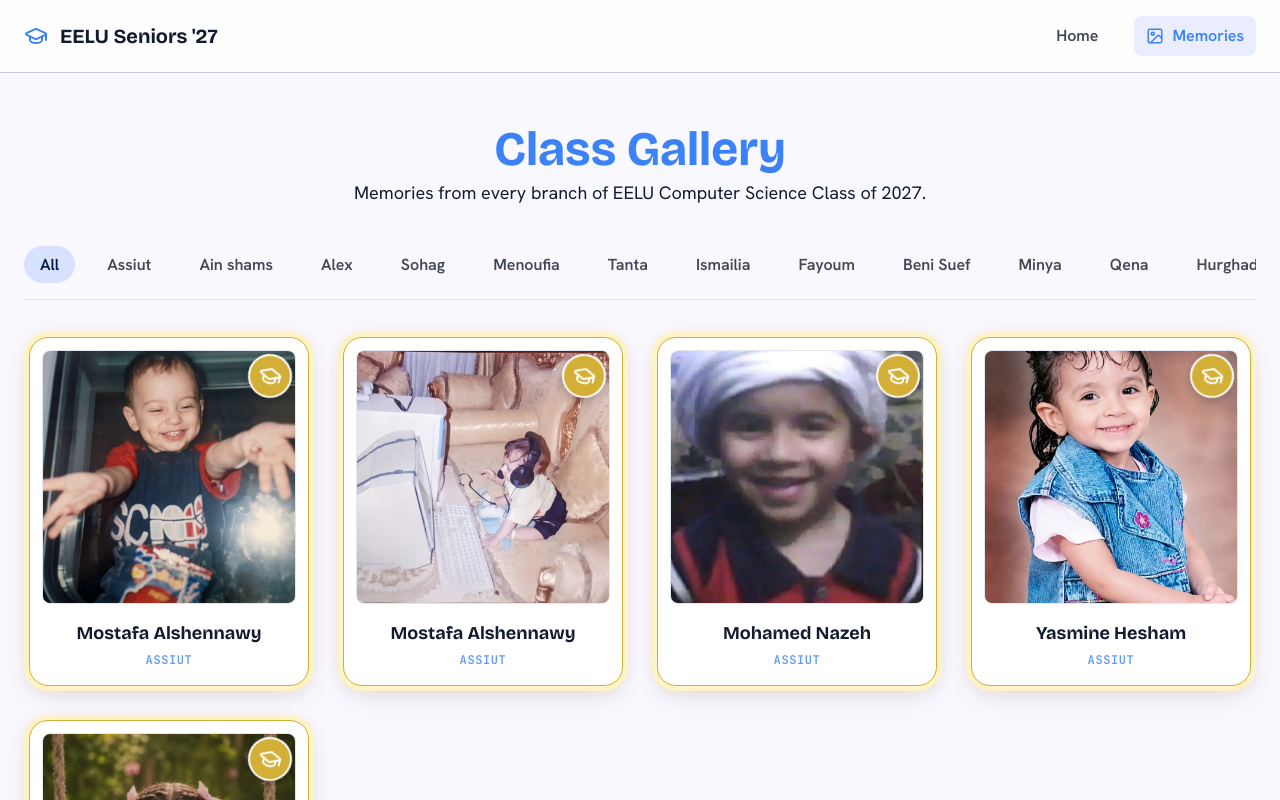
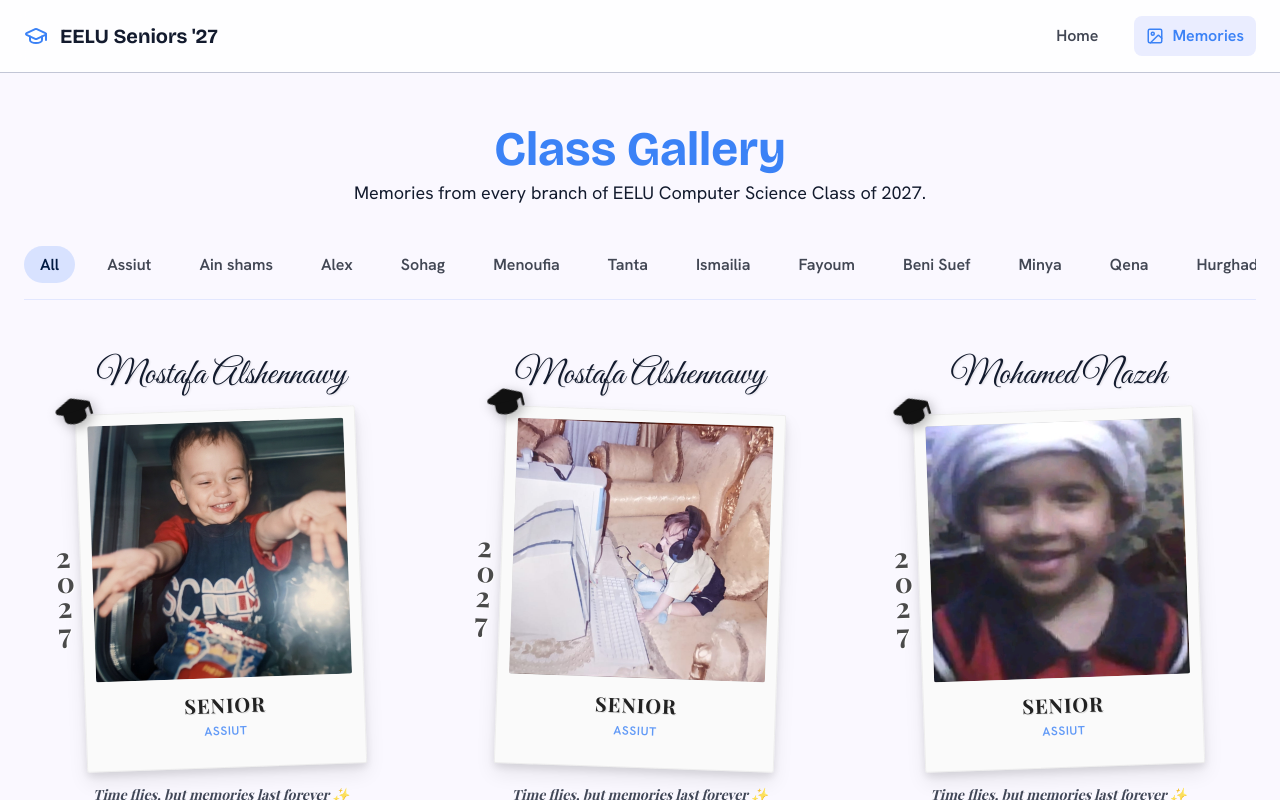
Before and after one commit to MostafaAlshennawy1/eelu-seniors-2027, a React (Vite) app: page /#/ in a window 1280 px wide. Both pictures are taken after a click on the button "Explore Memories Gallery". Shown: the top 800 px of the page. Built offline with nearby package versions, Linux system fonts and the light colour scheme.

Commit message:
Implement vintage polaroid scrapbook design for gallery items

```diff
--- a/src/components/LightboxGallery.css
+++ b/src/components/LightboxGallery.css
@@ -1,67 +1,101 @@
+@import url('https://fonts.googleapis.com/css2?family=Great+Vibes&family=Playfair+Display:wght@700&display=swap');
+
 .gallery-container {
   margin-top: var(--stack-md);
 }
 
 .gallery-grid {
   display: grid;
-  grid-template-columns: repeat(auto-fill, minmax(280px, 1fr));
-  gap: 24px;
+  grid-template-columns: repeat(auto-fill, minmax(300px, 1fr));
+  gap: 40px 24px;
 }
 
-.gallery-item {
+.scrapbook-wrapper {
+  display: flex;
+  flex-direction: column;
+  align-items: center;
+  position: relative;
   cursor: pointer;
-  border-radius: var(--rounded-lg);
-  overflow: hidden;
-  position: relative;
-  transition: transform 0.3s ease, box-shadow 0.3s ease, border-color 0.3s ease, outline-color 0.3s ease;
+  padding: 16px;
+  background-color: transparent;
+  transition: transform 0.3s ease;
 }
 
-.gallery-item.graduation-frame {
-  border: 6px solid #fef3c7; /* Inner matting color */
-  outline: 1px solid #d4af37; /* Thin outer gold rim */
-  outline-offset: -6px;
-  background-color: #ffffff;
-  box-shadow: 0 10px 25px -5px rgba(0, 0, 0, 0.1), 0 0 15px rgba(212, 175, 55, 0.1);
+.scrapbook-wrapper:hover {
+  transform: scale(1.02);
 }
 
-.gallery-item.graduation-frame:hover {
-  transform: translateY(-8px);
-  border-color: #fde68a;
-  outline-color: #b45309;
-  box-shadow: 0 20px 40px -10px rgba(212, 175, 55, 0.25);
+.scrapbook-title {
+  font-family: 'Great Vibes', cursive;
+  font-size: 36px;
+  color: var(--on-surface);
+  margin-bottom: 8px;
+  text-shadow: 1px 1px 2px rgba(0,0,0,0.1);
+  z-index: 5;
+}
+
+.gallery-item.polaroid-frame {
+  background-color: #fafafa;
+  padding: 12px 12px 24px 12px; /* Thick bottom border */
+  border-radius: 2px;
+  box-shadow:
+    0 4px 8px rgba(0,0,0,0.1),
+    0 10px 20px rgba(0,0,0,0.08),
+    inset 0 0 0 1px rgba(0,0,0,0.05);
+  position: relative;
+  transform: rotate(-2deg); /* Slight tilt for scrapbook feel */
+  transition: transform 0.3s ease, box-shadow 0.3s ease;
+  width: 100%;
+  max-width: 280px;
+}
+
+.scrapbook-wrapper:nth-child(even) .gallery-item.polaroid-frame {
+  transform: rotate(2deg);
+}
+
+.scrapbook-wrapper:hover .gallery-item.polaroid-frame {
+  box-shadow:
+    0 8px 16px rgba(0,0,0,0.15),
+    0 15px 30px rgba(0,0,0,0.1);
 }
 
 .grad-cap-decoration {
   position: absolute;
-  top: 16px;
-  right: 16px;
-  background-color: #d4af37;
-  color: white;
-  width: 44px;
-  height: 44px;
-  border-radius: 50%;
-  display: flex;
-  align-items: center;
-  justify-content: center;
+  top: -24px;
+  left: -20px;
   z-index: 10;
-  box-shadow: 0 4px 10px rgba(0,0,0,0.2);
-  border: 2px solid white;
-  transform: rotate(15deg);
-  transition: transform 0.3s ease, background-color 0.3s ease;
+  transform: rotate(-15deg);
+  filter: drop-shadow(2px 4px 6px rgba(0,0,0,0.3));
+  transition: transform 0.3s ease;
 }
 
-.gallery-item.graduation-frame:hover .grad-cap-decoration {
-  transform: rotate(0deg) scale(1.1);
-  background-color: #b45309;
+.scrapbook-wrapper:hover .grad-cap-decoration {
+  transform: rotate(-25deg) scale(1.1);
+}
+
+.year-decoration {
+  position: absolute;
+  left: -24px;
+  top: 50%;
+  transform: translateY(-50%);
+  display: flex;
+  flex-direction: column;
+  font-family: 'Playfair Display', serif;
+  font-size: 28px;
+  font-weight: 700;
+  color: #4a4a4a;
+  text-shadow: 1px 1px 0px rgba(255,255,255,0.8);
+  line-height: 0.9;
+  z-index: 5;
 }
 
 .gallery-img-wrapper {
   position: relative;
   aspect-ratio: 1 / 1;
   overflow: hidden;
-  margin: 12px 12px 0 12px;
-  border-radius: 8px;
-  border: 1px solid #e2e8f0;
+  border-radius: 2px;
+  box-shadow: inset 0 2px 4px rgba(0,0,0,0.1);
+  background-color: #e0e0e0; /* Placeholder color before img loads */
 }
 
 .gallery-img-wrapper img {
@@ -105,23 +139,40 @@
 }
 
 .gallery-caption {
-  padding: 16px;
+  padding: 12px 4px 4px 4px;
   text-align: center;
   display: flex;
   flex-direction: column;
-  gap: 4px;
+  gap: 2px;
 }
 
-.student-name {
-  font-family: var(--font-headline);
+.student-status {
+  font-family: 'Playfair Display', serif;
   font-weight: 700;
-  font-size: 18px;
-  color: var(--on-surface);
+  font-size: 20px;
+  color: #222;
+  letter-spacing: 0.05em;
+  text-shadow: 1px 1px 0px rgba(0,0,0,0.1);
 }
 
 .branch-subtitle {
+  font-family: var(--font-body);
   font-size: 12px;
+  font-weight: 600;
   opacity: 0.8;
+  color: var(--primary);
+  text-transform: uppercase;
+}
+
+.scrapbook-quote {
+  font-family: 'Playfair Display', serif;
+  font-style: italic;
+  font-size: 14px;
+  color: var(--on-surface);
+  opacity: 0.8;
+  margin-top: 16px;
+  text-align: center;
+  z-index: 5;
 }
 
 /* Lightbox Styles */
--- a/src/components/LightboxGallery.jsx
+++ b/src/components/LightboxGallery.jsx
@@ -103,11 +103,19 @@ const LightboxGallery = ({ activeTab }) => {
         {images.map((img, index) => (
           <div
             key={index}
-            className="gallery-item graduation-frame"
+            className="scrapbook-wrapper"
             onClick={() => openLightbox(index)}
           >
+            <div className="scrapbook-title">{img.studentName}</div>
+            <div className="gallery-item polaroid-frame">
               <div className="grad-cap-decoration">
-              <GraduationCap size={24} />
+                <GraduationCap size={40} strokeWidth={1.5} color="#111" fill="#111" />
+              </div>
+              <div className="year-decoration">
+                <span>2</span>
+                <span>0</span>
+                <span>2</span>
+                <span>7</span>
               </div>
               <div className="gallery-img-wrapper">
                 <img
@@ -120,9 +128,11 @@ const LightboxGallery = ({ activeTab }) => {
                 </div>
               </div>
               <div className="gallery-caption">
-              <span className="student-name">{img.studentName}</span>
+                <span className="student-status">SENIOR</span>
                 <span className="branch-subtitle label-caps text-primary">{img.branch.replace('_', ' ')}</span>
               </div>
+            </div>
+            <div className="scrapbook-quote">Time flies, but memories last forever ✨</div>
           </div>
         ))}
       </div>
```
Lines whose indentation alone changed are shown as unchanged.
